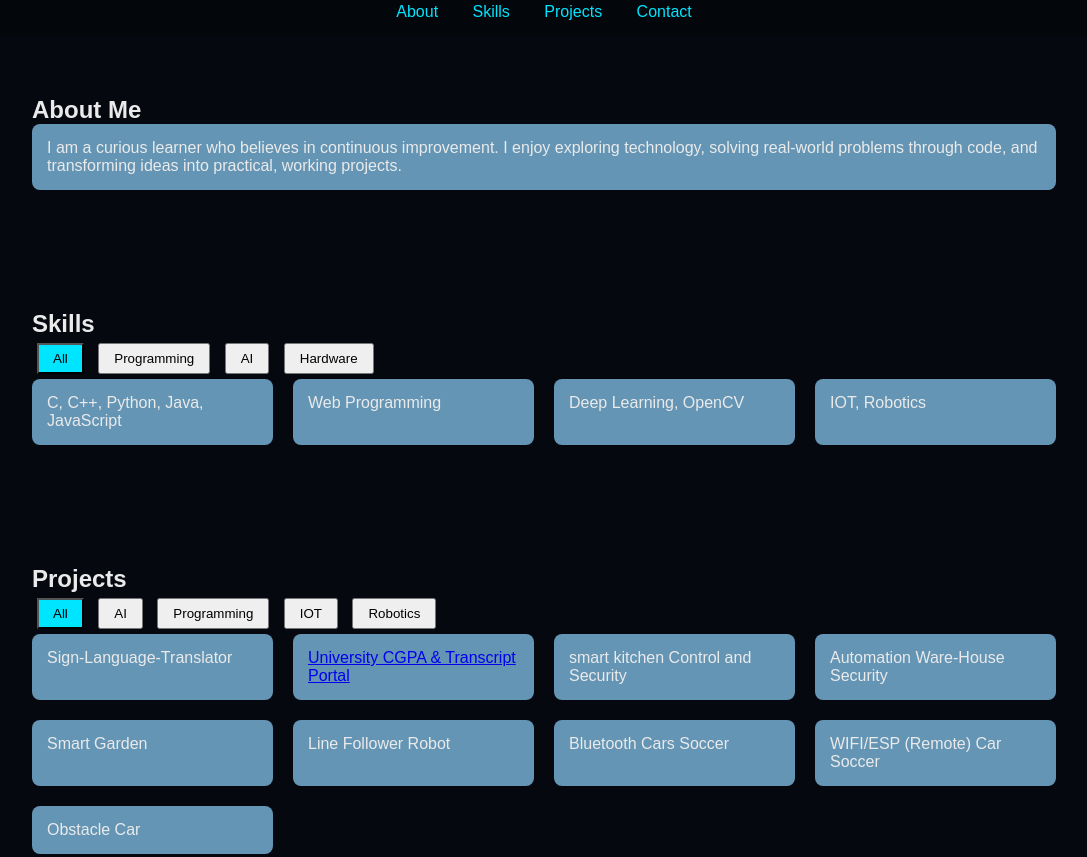
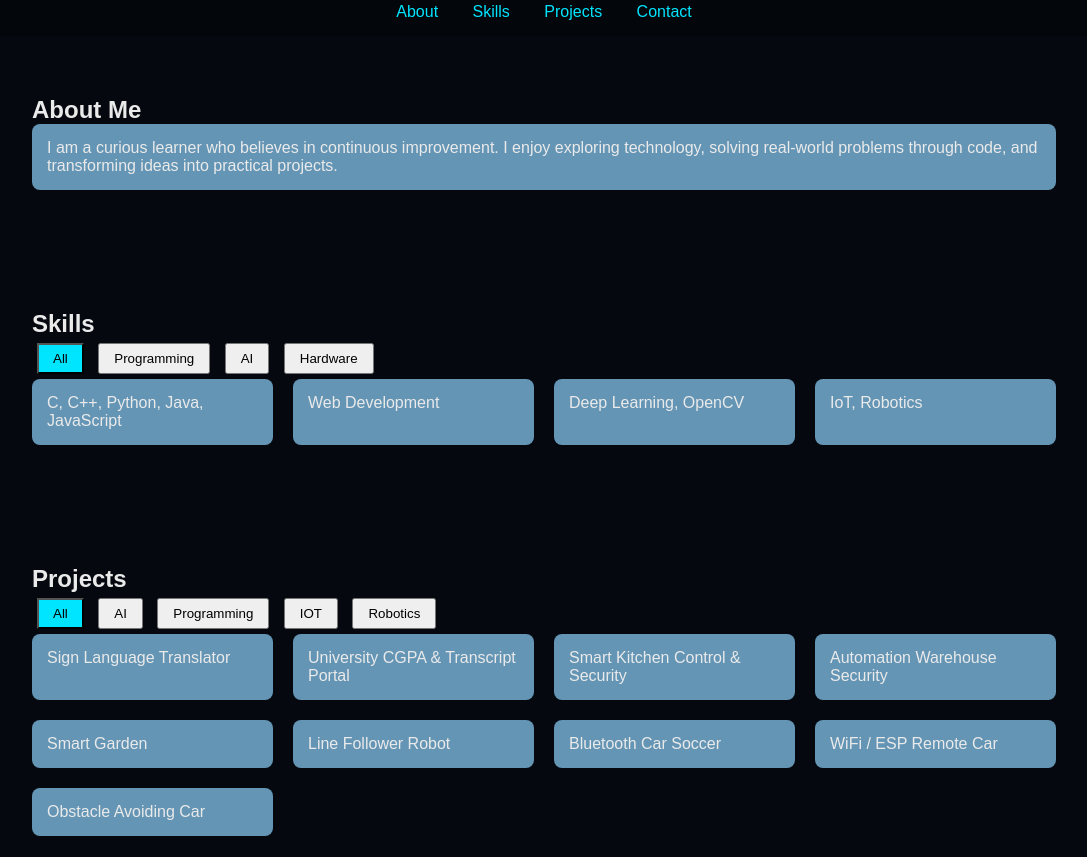
Before and after one commit to moontasirmozumder/portfolio, a plain HTML site: page index.html in a window 1280 px wide. Shown: the part 812-1669 px from the top of the page, without its empty margins (96-1183 px from the left). Drawn offline with Linux system fonts and the light colour scheme.

Commit message:
Update index.html

```diff
--- a/index.html
+++ b/index.html
@@ -19,6 +19,7 @@
 
 <header id="home" class="hero">
   <div class="hero-content">
+
     <div class="hero-text">
       <h1>PORTFOLIO</h1>
 
@@ -39,6 +40,7 @@
     <div class="hero-photo">
       <img src="photo.png" alt="Moontasir Mozumder">
     </div>
+
   </div>
 </header>
 
@@ -53,13 +55,15 @@
   <h2>About Me</h2>
   <div class="card">
     <p class="lang en">
-       I am a curious learner who believes in continuous improvement. I enjoy exploring technology,
-      solving real-world problems through code, and transforming ideas into practical, working projects.
+      I am a curious learner who believes in continuous improvement.
+      I enjoy exploring technology, solving real-world problems through code,
+      and transforming ideas into practical projects.
     </p>
 
     <p class="lang bn hidden">
-      আমি একজন কৌতূহলী শিক্ষার্থী, যে ক্রমাগত উন্নতিতে বিশ্বাসী। আমি প্রযুক্তি অন্বেষণ করতে,
-      কোডের মাধ্যমে বাস্তব জীবনের সমস্যা সমাধান করতে এবং নতুন ধারণাগুলোকে কার্যকরী প্রকল্পে রূপান্তর করতে ভালোবাসি।
+      আমি একজন কৌতূহলী শিক্ষার্থী, যে ক্রমাগত উন্নতিতে বিশ্বাসী।
+      আমি প্রযুক্তি অন্বেষণ করতে, কোডের মাধ্যমে বাস্তব সমস্যার সমাধান করতে
+      এবং নতুন ধারণাকে কার্যকরী প্রকল্পে রূপান্তর করতে ভালোবাসি।
     </p>
   </div>
 </section>
@@ -76,9 +80,9 @@
 
   <div class="grid" id="skillGrid">
     <div class="card" data-category="programming">C, C++, Python, Java, JavaScript</div>
-        <div class="card" data-category="programming">Web Programming</div>
+    <div class="card" data-category="programming">Web Development</div>
     <div class="card" data-category="ai">Deep Learning, OpenCV</div>
-    <div class="card" data-category="hardware">IOT, Robotics</div>
+    <div class="card" data-category="hardware">IoT, Robotics</div>
   </div>
 </section>
 
@@ -94,33 +98,38 @@
   </div>
 
   <div class="grid" id="projectGrid">
+
+    <!-- Sign Language Translator -->
     <div class="card" data-category="ai">
       <a
         href="https://moontasirmozumder.github.io/portfolio/sign-language-translator/sign-language-translator.html"
         target="_blank"
         class="project-link"
       >
-    Sign-Language-Translator
+        Sign Language Translator
       </a>
     </div>
 
+    <!-- CGPA Portal -->
     <div class="card" data-category="programming">
       <a
-    href="cgpa-portal/"
+        href="https://moontasirmozumder.github.io/portfolio/cgpa-portal/"
         target="_blank"
-    class="https://github.com/moontasirmozumder/portfolio/blob/main/cgpa-portal/index.html"
+        class="project-link"
       >
         University CGPA & Transcript Portal
       </a>
     </div>
 
-    <div class="card" data-category="iot">smart kitchen Control and Security</div>
-    <div class="card" data-category="iot">Automation Ware-House Security</div>
+    <div class="card" data-category="iot">Smart Kitchen Control & Security</div>
+    <div class="card" data-category="iot">Automation Warehouse Security</div>
     <div class="card" data-category="iot">Smart Garden</div>
+
     <div class="card" data-category="robotics">Line Follower Robot</div>
-    <div class="card" data-category="robotics">Bluetooth Cars Soccer</div>
-    <div class="card" data-category="robotics">WIFI/ESP (Remote) Car Soccer</div>
-    <div class="card" data-category="robotics">Obstacle Car</div>
+    <div class="card" data-category="robotics">Bluetooth Car Soccer</div>
+    <div class="card" data-category="robotics">WiFi / ESP Remote Car</div>
+    <div class="card" data-category="robotics">Obstacle Avoiding Car</div>
+
   </div>
 </section>
 
@@ -128,9 +137,9 @@
   <h2>Contact</h2>
   <div class="card">
     <p>Email: <a href="mailto:moontasirmozumder@gmail.com">moontasirmozumder@gmail.com</a></p>
-    <p>Facebook: <a href="https://www.facebook.com/moontasirmozumder">Moontasir Mozumder</a></p>
-    <p>GitHub: <a href="https://github.com/moontasirmozumder">github.com/moontasirmozumder</a></p>
-    <p>LinkedIn: <a href="https://www.linkedin.com/in/moontasir-mozumder-7b4a87333/">LinkedIn</a></p>
+    <p>Facebook: <a href="https://www.facebook.com/moontasirmozumder" target="_blank">Moontasir Mozumder</a></p>
+    <p>GitHub: <a href="https://github.com/moontasirmozumder" target="_blank">github.com/moontasirmozumder</a></p>
+    <p>LinkedIn: <a href="https://www.linkedin.com/in/moontasir-mozumder-7b4a87333/" target="_blank">LinkedIn</a></p>
   </div>
 </section>
 
```
Lines whose indentation alone changed are shown as unchanged.
